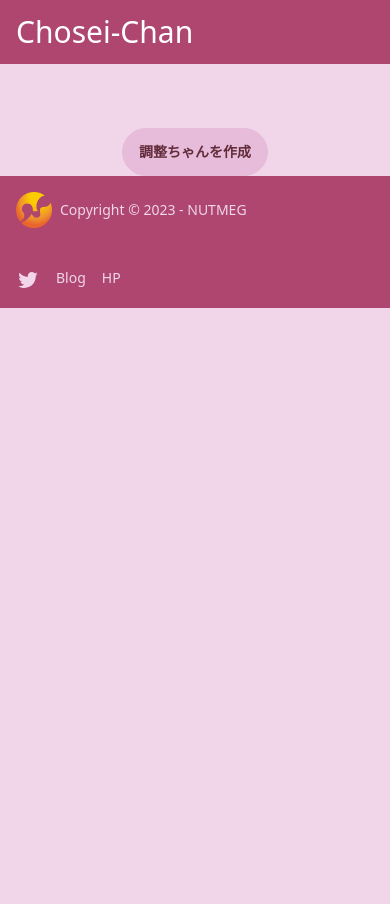
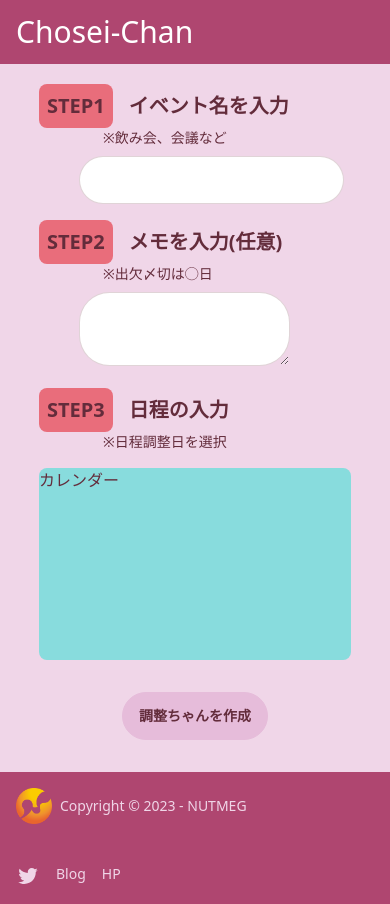
Before and after one commit to NUTFes/chosei-chan, a Next.js app: page / in a window 390 px wide. Before the commit the page ends 844 px from the top, so only its background shows below. Built offline with nearby package versions, Linux system fonts and the light colour scheme.

Commit message:
sp版用

```diff
--- a/src/pages/index.tsx
+++ b/src/pages/index.tsx
@@ -37,7 +37,31 @@ export default function Home() {
           <TextArea bordered={true} ghosted={false} />
         </div>
       </div>
-      <div className='mt-16 flex justify-center font-semibold'>
+      <div className='m-auto mt-5 block w-4/5 md:hidden'>
+        <div className='flex gap-4'>
+          <p className='w-fit rounded-lg bg-primary p-2 text-xl font-semibold'>STEP1</p>
+          <p className='my-auto text-xl font-semibold'>イベント名を入力</p>
+        </div>
+        <p className='ml-16 text-sm'>※飲み会、会議など</p>
+        <div className='ml-10 mt-2'>
+          <Input />
+        </div>
+        <div className='mt-4 flex gap-4'>
+          <p className='w-fit rounded-lg bg-primary p-2 text-xl font-semibold'>STEP2</p>
+          <p className='my-auto text-xl font-semibold'>メモを入力(任意)</p>
+        </div>
+        <p className='ml-16 text-sm'>※出欠〆切は◯日</p>
+        <div className='ml-10 mt-2'>
+          <TextArea bordered={true} ghosted={false} />
+        </div>
+        <div className='mt-4 flex gap-4'>
+          <p className='w-fit rounded-lg bg-primary p-2 text-xl font-semibold'>STEP3</p>
+          <p className='my-auto text-xl font-semibold'>日程の入力</p>
+        </div>
+        <p className='ml-16 text-sm'>※日程調整日を選択</p>
+        <div className='m-auto mt-4 h-48 rounded-lg bg-accent'>カレンダー</div>
+      </div>
+      <div className='my-8 flex justify-center font-semibold md:my-16'>
         <Button>調整ちゃんを作成</Button>
       </div>
     </MainLayout>
```
